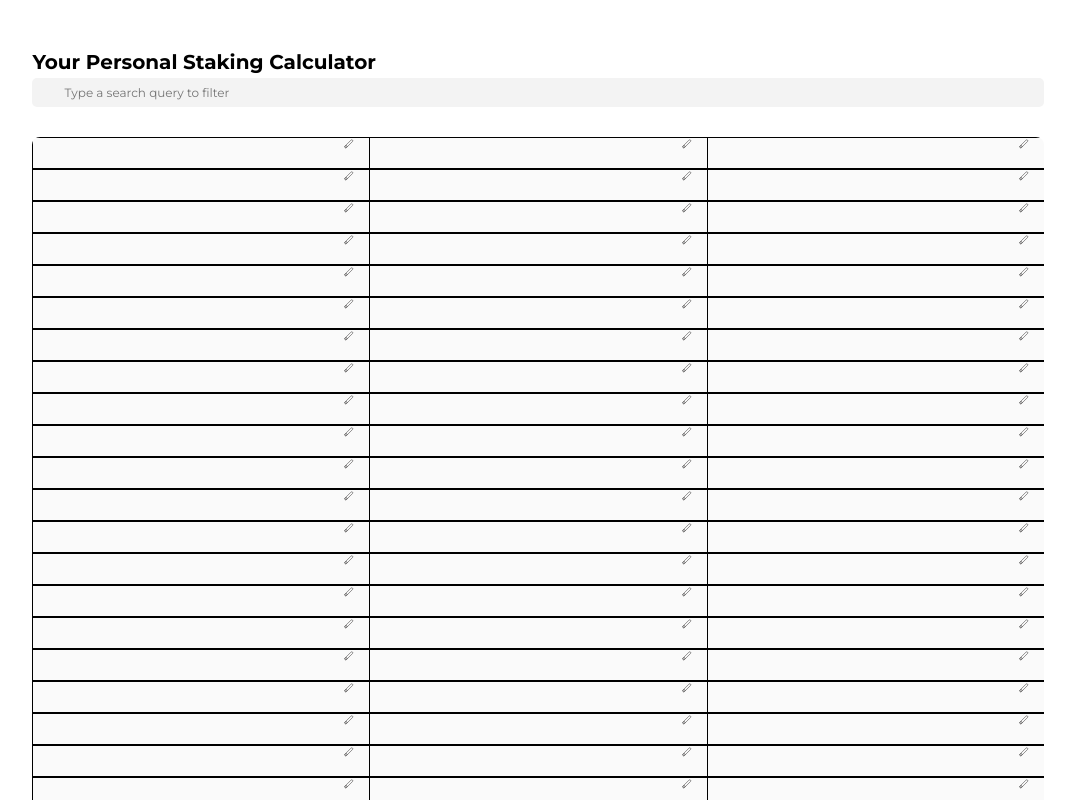
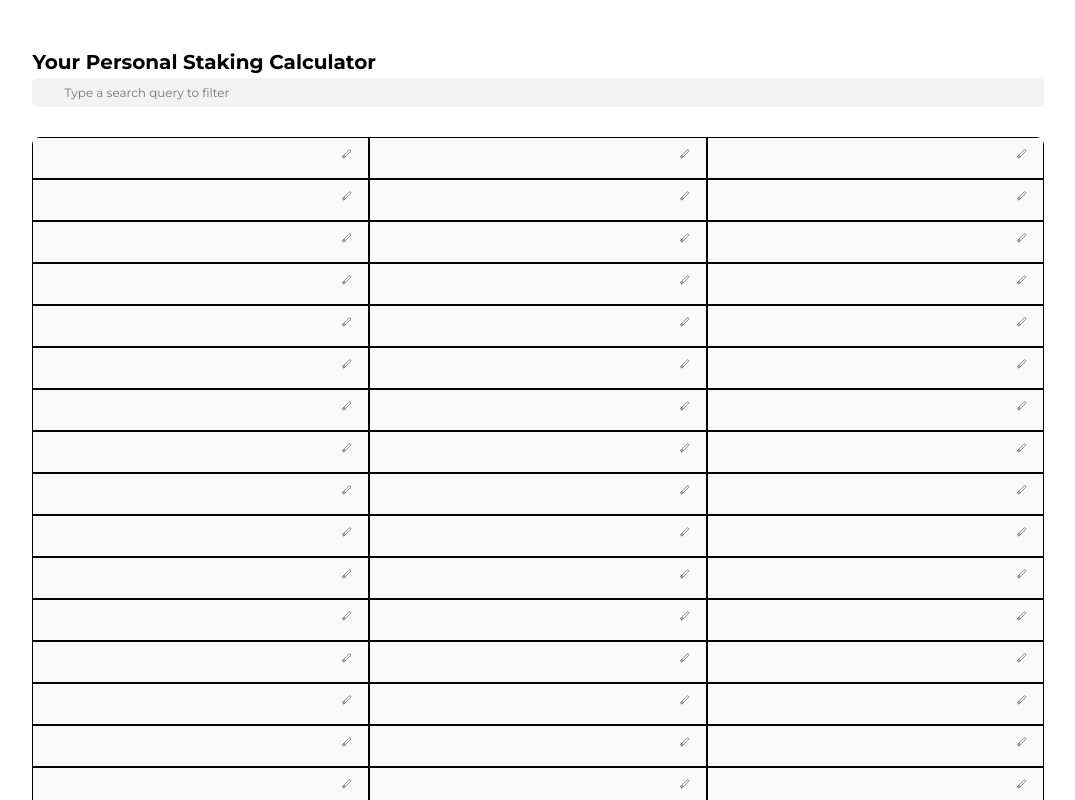
Before and after one commit to iMustafa/spread-sheet, a Next.js app: page / in a window 1280 px wide. Shown: the top 800 px of the page, without its empty margins (102-1177 px from the left). Built offline with nearby package versions, Linux system fonts and the light colour scheme.

Commit message:
Style Update

```diff
--- a/src/components/SpreadSheet/SpreadSheetField.tsx
+++ b/src/components/SpreadSheet/SpreadSheetField.tsx
@@ -34,13 +34,12 @@ export const SpreadSheetField = React.memo(({ field }: Props) => {
 
   return (
     <Flex
-      py={isEditing ? 11 : 15}
-      width='100%'
       minWidth='100px'
       bg='bg/action-minor'
       border='1px solid #000'
       justifyContent='center'
       alignItems='center'
+      height={40}
       position='relative'
     >
 
```
